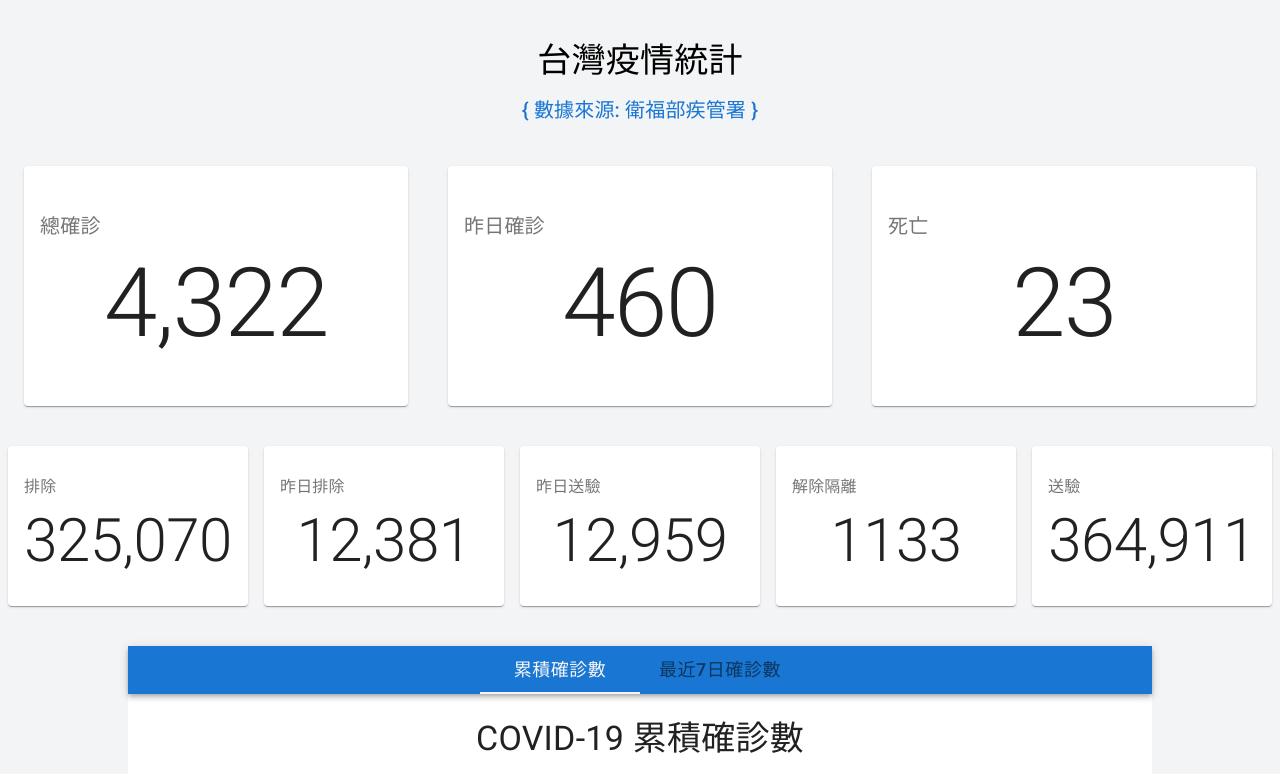
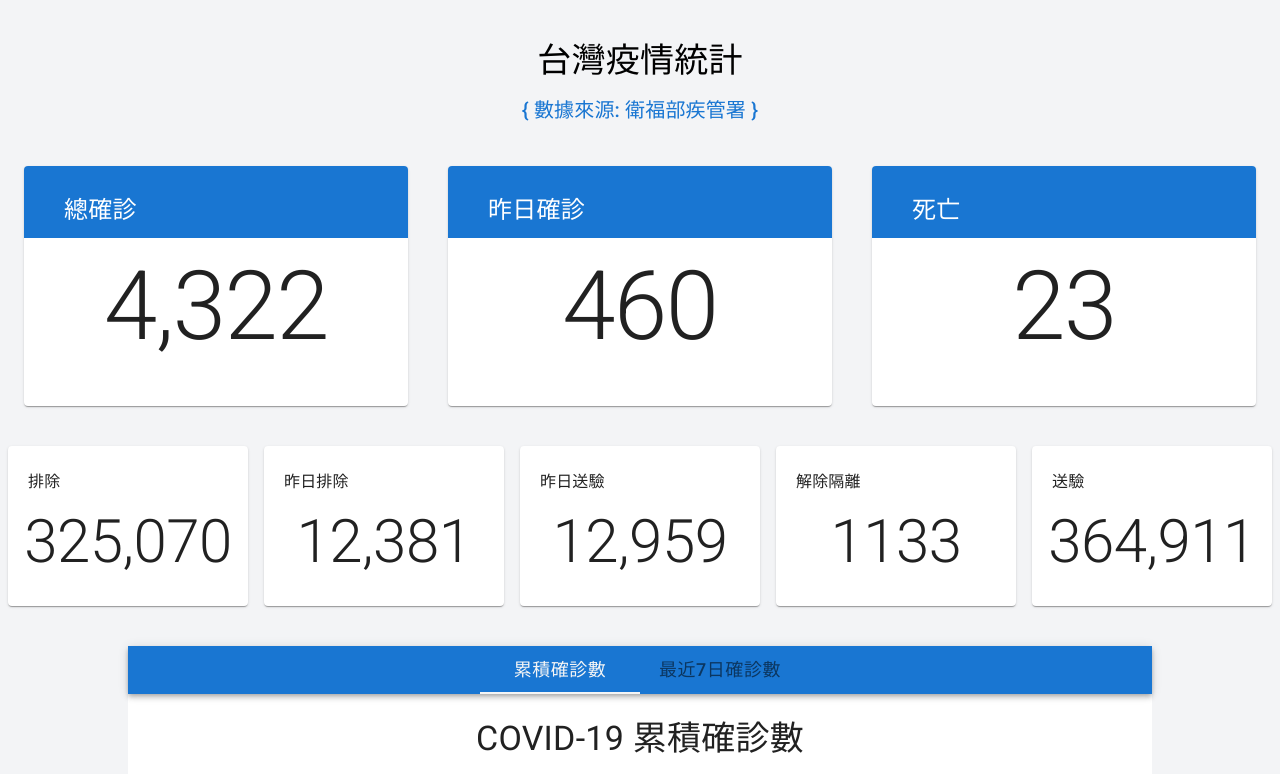
Before and after one commit to rodger0531/Taiwan-Covid-Stats, a React (Create React App) app: page / in a window 1280 px wide. Shown: the top 774 px of the page. Built offline with nearby package versions, Linux system fonts and the light colour scheme.

Commit message:
adjust stats card styles

```diff
--- a/src/components/statsCard.js
+++ b/src/components/statsCard.js
@@ -1,40 +1,48 @@
 import React from "react";
-import { Card, CardContent, CardActionArea } from "@material-ui/core";
+import { Card, CardContent, CardActionArea, Paper } from "@material-ui/core";
+import { makeStyles } from "@material-ui/core/styles";
+import { blue } from "@material-ui/core/colors";
 import Typography from "@material-ui/core/Typography";
 
+const useStyles = makeStyles({
+  paper: {
+    backgroundColor: ({ size }) => (size === "large" ? blue[700] : "inherit"),
+    height: "30%",
+  },
+});
+
 const StatsCard = ({ name, value, size = "base" }) => {
+  const styleClass = useStyles({ size });
   const cardSize = {
     base: {
       cardClass: "min-w-60 min-h-40 mx-2 my-5",
-      title: "text-base",
+      title: "text-base ml-5",
       content: "h2",
     },
     large: {
       cardClass: "min-w-96 min-h-60 mx-5 my-5",
-      title: "text-xl",
+      title: "text-2xl ml-10 mb-3 text-white",
       content: "h1",
     },
   };
 
   return (
     <Card className={cardSize[size].cardClass}>
-      <CardActionArea className="h-full">
-        <CardContent>
-          <Typography
-            className={cardSize[size].title}
-            color="textSecondary"
-            gutterBottom
+      <CardActionArea className="h-full flex flex-col justify-start">
+        <Paper
+          elevation={0}
+          className={`${styleClass.paper} w-full flex items-end`}
+          square
         >
-            {name}
-          </Typography>
+          <Typography className={cardSize[size].title}>{name}</Typography>
+        </Paper>
         <Typography
           variant={cardSize[size].content}
           component="h2"
-            className="flex justify-center"
+          className="flex justify-center mt-3"
         >
           {value}
         </Typography>
-        </CardContent>
       </CardActionArea>
     </Card>
   );
```
Lines whose indentation alone changed are shown as unchanged.
